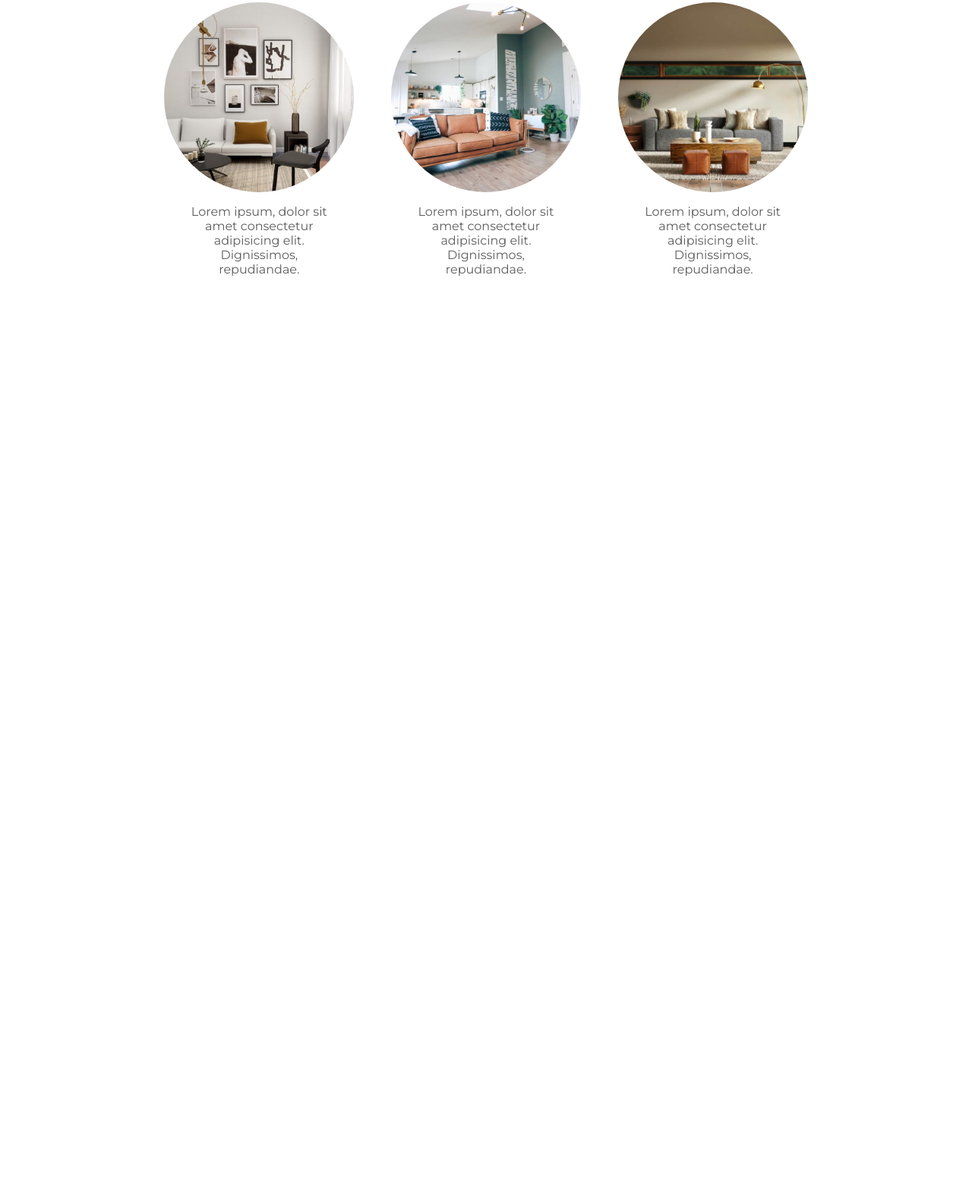
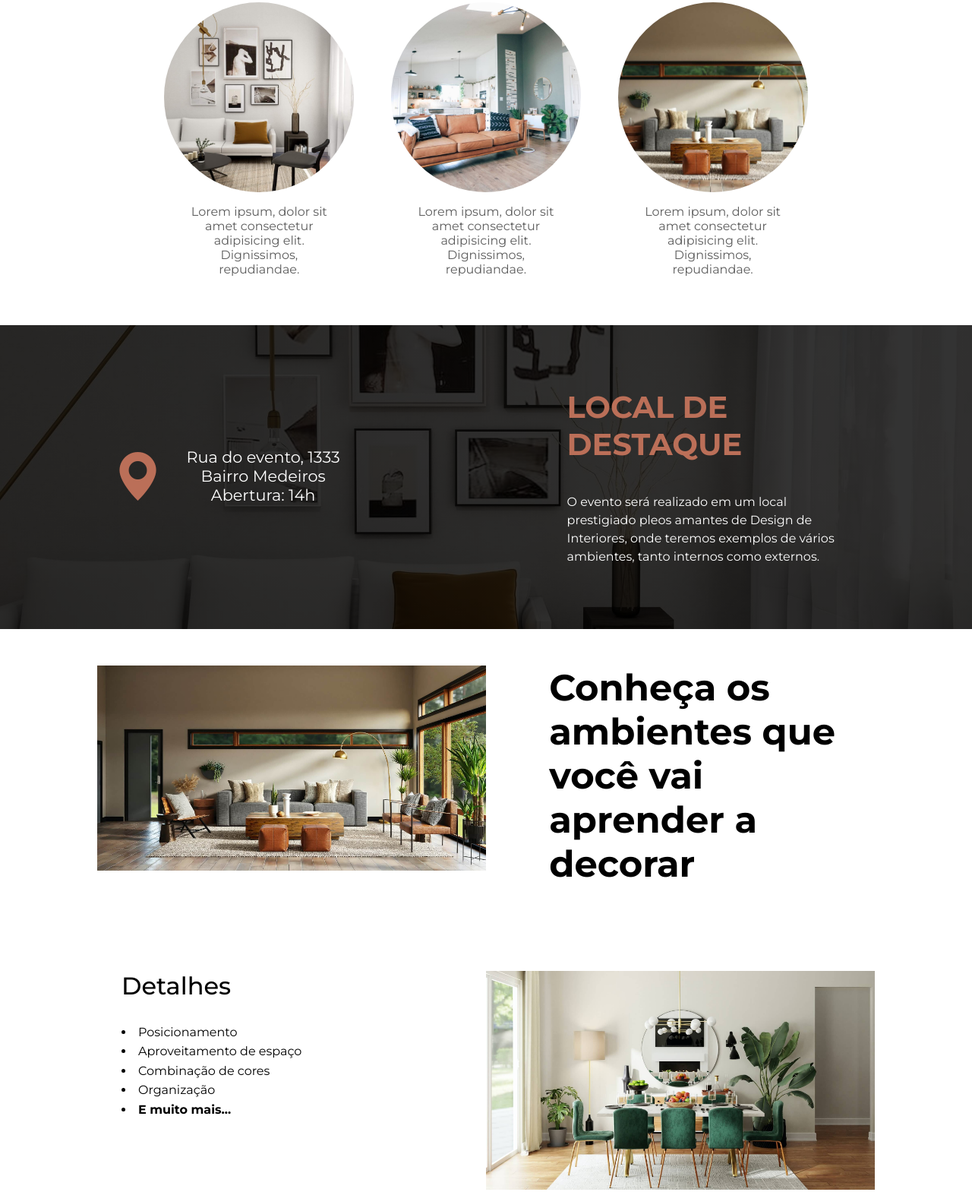
Before and after one commit to devoliveira61/landing-page-indecor, a plain HTML site: page index.html in a window 1280 px wide. Shown: the part 866-2435 px from the top of the page at 76% size. Before the commit the page ends 1294 px from the top, so only its background shows below. Drawn offline with nearby package versions, Linux system fonts and the light colour scheme.

Commit message:
Event details container

```diff
--- a/css/style.css
+++ b/css/style.css
@@ -1,6 +1,6 @@
 :root {
-  --primary: #eb1ccc;
-  --secondary: #95989a;
+  --primary: #BB6F58;
+  --secondary: #d3d3d3;
   --text-color: #fff;
   --text-secondary: #000;
   --text-tertiary: #5d5d5d;
@@ -12,6 +12,15 @@
   padding: 0;
   font-family: "Montserrat", sans-serif;
   scroll-behavior: smooth;
+}
+
+body::-webkit-scrollbar {
+  width: 12px;
+}
+
+body::-webkit-scrollbar-thumb {
+  background-color: var(--primary);
+  border-radius: 0px;
 }
 
 /* Event form */
@@ -147,3 +156,94 @@
 #benefit-3 {
   background-image: url("../img/hrz-3.jpg");
 }
+
+/* Event location */
+#location {
+  height: 400px;
+  background: linear-gradient(rgba(0, 0, 0, 0.8), rgba(0, 0, 0, 0.8)),
+    url("../img/hrz-1.jpg");
+  background-position: center;
+  background-size: cover;
+  display: flex;
+  align-items: center;
+  justify-content: space-around;
+  color: var(--text-color);
+  margin-bottom: 3em;
+}
+
+#address,
+#about-location {
+  max-width: 30%;
+}
+
+#address {
+  display: flex;
+}
+
+#address i {
+  color: var(--primary);
+  font-size: 4em;
+  margin-right: 0.5em;
+}
+
+#address-details {
+  text-align: center;
+  font-size: 1.3em;
+}
+
+#about-location h3 {
+  color: var(--primary);
+  font-size: 2.5em;
+  margin-bottom: 1em;
+  text-transform: uppercase;
+}
+
+#about-location p {
+  line-height: 1.5em;
+}
+
+/* Event details container */
+#details {
+  width: 80%;
+  margin: 0 auto;
+}
+
+.detail {
+  display: flex;
+  align-items: flex-start;
+  justify-content: space-between;
+  gap: 5%;
+  margin-bottom: 4em;
+}
+
+.detail img {
+  width: 50%;
+}
+
+.detail h3 {
+  margin-bottom: 1em;
+  font-size: 2em;
+  font-weight: 500;
+}
+
+#detail-1 h3 {
+  font-size: 3em;
+  font-weight: 700;
+}
+
+.detail-description {
+  width: 100%;
+  padding-left: 2em;
+}
+
+.detail-description ul {
+  list-style-position: inside;
+}
+
+.detail-description ul li {
+  margin-bottom: 0.4em;
+}
+
+.detail-description ul li:last-child {
+  font-weight: bold;
+}
--- a/index.html
+++ b/index.html
@@ -19,6 +19,8 @@
       rel="stylesheet"
       href="https://cdn.jsdelivr.net/npm/bootstrap-icons@1.8.3/font/bootstrap-icons.css"
     />
+    <!-- Favicon -->
+    <link rel="icon" type="image/x-icon" href="img/In-removebg-preview.png" />
   </head>
   <body>
     <header id="event-description">
@@ -64,7 +66,7 @@
       </div>
     </header>
     <section>
-      <section id="key-benefits">
+      <div id="key-benefits">
         <h2>O que você vai aprender:</h2>
         <div class="benefits">
           <div class="benefit">
@@ -89,7 +91,61 @@
             </p>
           </div>
         </div>
-      </section>
+      </div>
     </section>
+    <section id="location">
+      <div id="address">
+        <i class="bi bi-geo-alt-fill"></i>
+        <div id="address-details">
+          <p>Rua do evento, 1333</p>
+          <p>Bairro Medeiros</p>
+          <p>Abertura: 14h</p>
+        </div>
+      </div>
+      <div id="about-location">
+        <h3>Local de destaque</h3>
+        <p>
+          O evento será realizado em um local prestigiado pleos amantes de
+          Design de Interiores, onde teremos exemplos de vários ambientes, tanto
+          internos como externos.
+        </p>
+      </div>
+    </section>
+    <section id="details">
+      <div class="detail" id="detail-1">
+        <img src="img/hrz-3.jpg" alt="" />
+        <div class="detail-description">
+          <h3>Conheça os ambientes que você vai aprender a decorar</h3>
+        </div>
+      </div>
+      <div class="detail" id="detail-2">
+        <div class="detail-description">
+          <h3>Detalhes</h3>
+          <ul>
+            <li>Posicionamento</li>
+            <li>Aproveitamento de espaço</li>
+            <li>Combinação de cores</li>
+            <li>Organização</li>
+            <li>E muito mais...</li>
+          </ul>
+        </div>
+        <img src="img/hrz-4.jpg" alt="" />
+      </div>
+      <div class="detail" id="detail-3">
+        <img src="img/hrz-5.jpg" alt="" />
+        <div class="detail-description">
+          <h3>Objetos</h3>
+          <ul>
+            <li>Cadeiras</li>
+            <li>Mesas</li>
+            <li>Espelhos</li>
+            <li>Plantas</li>
+            <li>Cortinas</li>
+            <li>E muito mais...</li>
+          </ul>
+        </div>
+      </div>
+    </section>
+
   </body>
 </html>
```
Also changed, not shown: img/In-removebg-preview.png (added).
